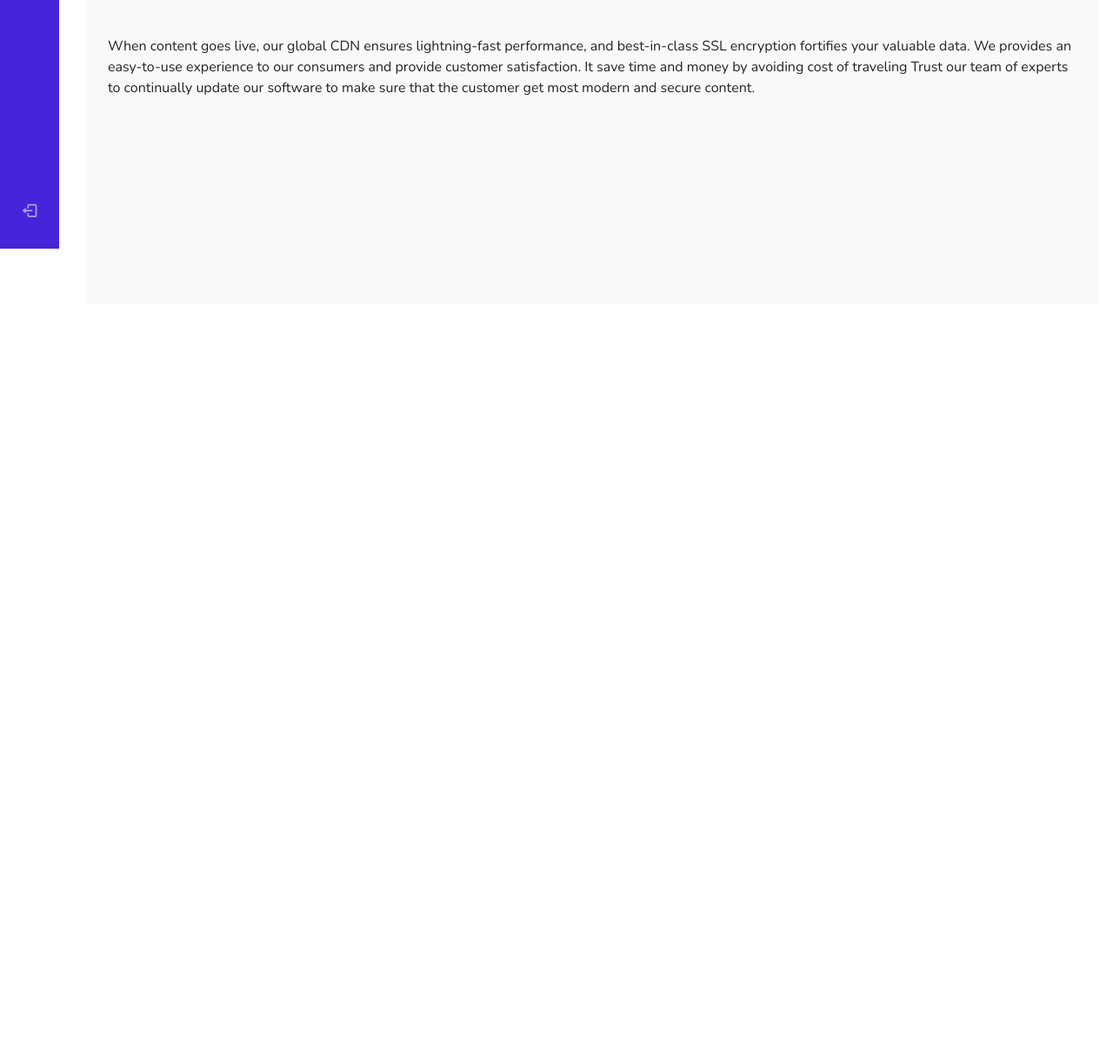
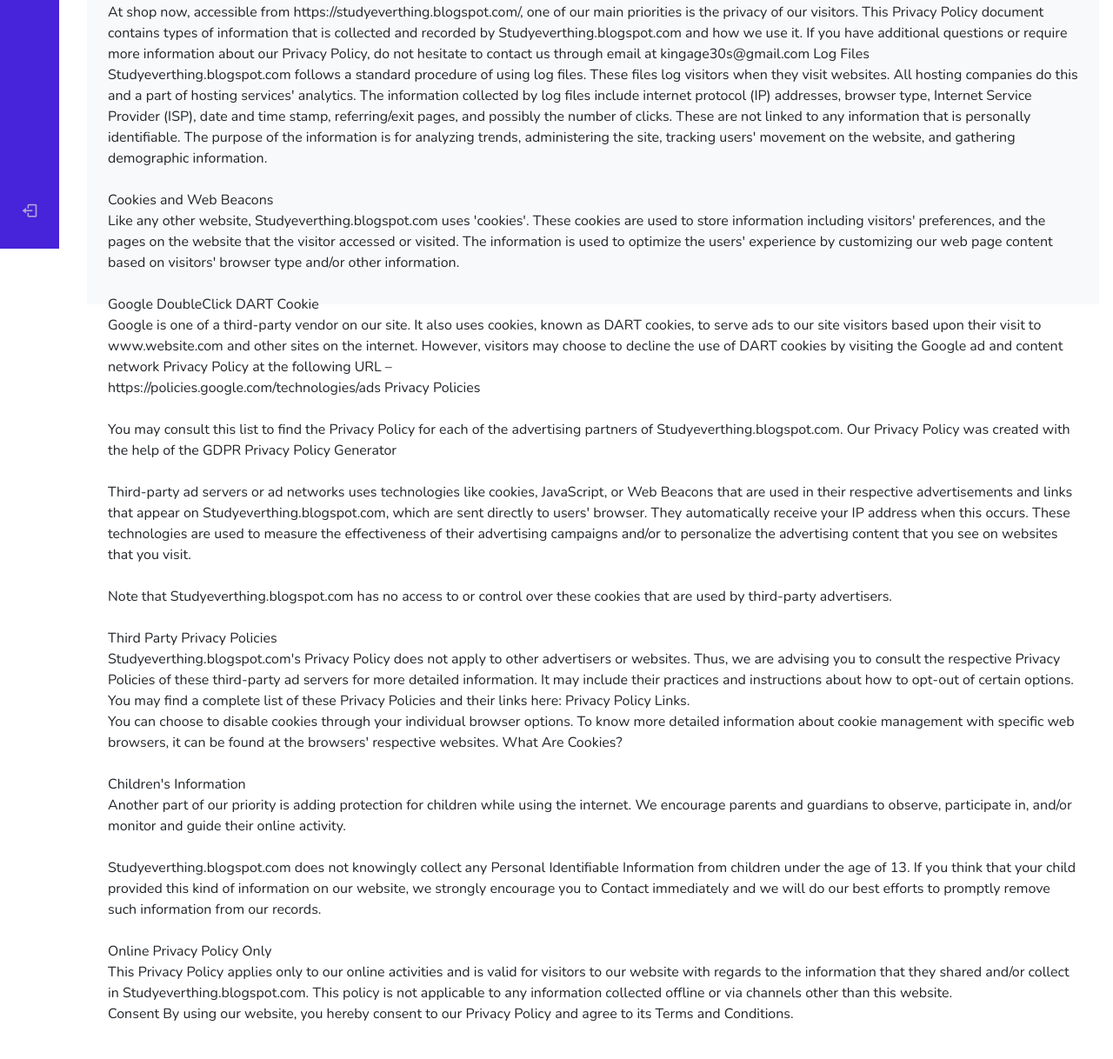
Before and after one commit to khushpreet-007/shopfiy, a Django app: page /privacy/ in a window 1280 px wide. Shown: the part 514-1732 px from the top of the page at 87% size. Before the commit the page ends 800 px from the top, so only its background shows below. Run offline with Django 3.2, Linux system fonts and the light colour scheme; some libraries are stand-ins or nearby versions.

Commit message:
Update privacy.html

```diff
--- a/blog/templates/blog/privacy.html
+++ b/blog/templates/blog/privacy.html
@@ -279,6 +279,10 @@
         .nav_logo-name {
             size: 20px;
         }
+            .privacy_img img {
+        width: 30%;
+        height: 30%;
+    }
     }
 
     @media screen and (min-width: 768px) {
@@ -342,32 +346,137 @@
     <div class="height-100 bg-light">
 
         <section class="section">
-            <div class="container">
-                <h1 class="para1">About Us</h1>
+         <div class="container">
+                <h1>Privacy Policy </h1>
                 <br>
-                <div class="about_img"> <img
-                        src="https://t3.ftcdn.net/jpg/01/36/36/72/500_F_136367229_lSbMq8ZEtAOhWmPK0ijhazCfZpRnukjV.jpg"
+
+                <div class="privacy_img"> <img
+                 src="https://1.bp.blogspot.com/-MPH0AfikoBQ/XrJU5sS3P_I/AAAAAAAAB2s/pzVJm_WbL54zcgTWfEFQGKTa91xb4iVLwCLcBGAsYHQ/s1600/20200506_113754.jpg"
                         alt="">
                 </div>
                 <br>
 
-                <p class="para">Shop now is a online Shoping Platform where any one can buy item at a reasonalble costs.
+                <p class="para">
+
+                    Privacy Policy
+
                     <br>
-                    Secure and Powerful Platform </br>
-                    Limitless Content <br>
-                    Time Saving <br>
-                </p>
-                <br>
-                <p class="para">
-                    When content goes live, our global CDN ensures lightning-fast performance,
-                    and best-in-class SSL encryption fortifies your valuable data.
+                    <br>
 
-                    We provides an easy-to-use experience to our consumers and provide customer satisfaction.
+                    At shop now, accessible from https://studyeverthing.blogspot.com/, one of our main priorities is the
+                    privacy of our visitors. This Privacy Policy document contains types of information that is
+                    collected and recorded by Studyeverthing.blogspot.com and how we use it.
+                    If you have additional questions or require more information about our Privacy Policy, do not
+                    hesitate to contact us through email at kingage30s@gmail.com
 
-                    It save time and money by avoiding cost of traveling
+                    Log Files
+                    <br>
 
-                    Trust our team of experts to continually update our software to make sure that the customer get
-                    most modern and secure content.
+                    Studyeverthing.blogspot.com follows a standard procedure of using log files. These files log
+                    visitors when they visit websites. All hosting companies do this and a part of hosting services'
+                    analytics. The information collected by log files include internet protocol (IP) addresses, browser
+                    type, Internet Service Provider (ISP), date and time stamp, referring/exit pages, and possibly the
+                    number of clicks. These are not linked to any information that is personally identifiable. The
+                    purpose of the information is for analyzing trends, administering the site, tracking users' movement
+                    on the website, and gathering demographic information.
+                    <br>
+                    <br>
+
+                    Cookies and Web Beacons
+                    <br>
+
+                    Like any other website, Studyeverthing.blogspot.com uses 'cookies'. These cookies are used to store
+                    information including visitors' preferences, and the pages on the website that the visitor accessed
+                    or visited. The information is used to optimize the users' experience by customizing our web page
+                    content based on visitors' browser type and/or other information.
+                    <br>
+                    <br>
+
+                    Google DoubleClick DART Cookie
+                    <br>
+
+
+                    Google is one of a third-party vendor on our site. It also uses cookies, known as DART cookies, to
+                    serve ads to our site visitors based upon their visit to www.website.com and other sites on the
+                    internet. However, visitors may choose to decline the use of DART cookies by visiting the Google ad
+                    and content network Privacy Policy at the following URL –
+                    <br>
+
+                    https://policies.google.com/technologies/ads
+
+                    Privacy Policies
+                    <br>
+
+                    <br>
+
+                    You may consult this list to find the Privacy Policy for each of the advertising partners of
+                    Studyeverthing.blogspot.com. Our Privacy Policy was created with the help of the GDPR Privacy Policy
+                    Generator
+                    <br>
+
+                    <br>
+
+                    Third-party ad servers or ad networks uses technologies like cookies, JavaScript, or Web Beacons
+                    that are used in their respective advertisements and links that appear on
+                    Studyeverthing.blogspot.com, which are sent directly to users' browser. They automatically receive
+                    your IP address when this occurs. These technologies are used to measure the effectiveness of their
+                    advertising campaigns and/or to personalize the advertising content that you see on websites that
+                    you visit.
+                    <br>
+
+                    <br>
+
+                    Note that Studyeverthing.blogspot.com has no access to or control over these cookies that are used
+                    by third-party advertisers.
+                    <br>
+
+                    <br>
+
+
+                    Third Party Privacy Policies
+                    <br>
+
+                    Studyeverthing.blogspot.com's Privacy Policy does not apply to other advertisers or websites. Thus,
+                    we are advising you to consult the respective Privacy Policies of these third-party ad servers for
+                    more detailed information. It may include their practices and instructions about how to opt-out of
+                    certain options. You may find a complete list of these Privacy Policies and their links here:
+                    Privacy Policy Links.
+                    <br>
+
+                    You can choose to disable cookies through your individual browser options. To know more detailed
+                    information about cookie management with specific web browsers, it can be found at the browsers'
+                    respective websites. What Are Cookies?
+                    <br>
+                    <br>
+
+
+                    Children's Information
+                    <br>
+
+                    Another part of our priority is adding protection for children while using the internet. We
+                    encourage parents and guardians to observe, participate in, and/or monitor and guide their online
+                    activity.
+                    <br>
+                    <br>
+
+                    Studyeverthing.blogspot.com does not knowingly collect any Personal Identifiable Information from
+                    children under the age of 13. If you think that your child provided this kind of information on our
+                    website, we strongly encourage you to Contact immediately and we will do our best efforts to
+                    promptly remove such information from our records.
+                    <br>
+
+                    <br>
+                    Online Privacy Policy Only
+                    <br>
+
+                    This Privacy Policy applies only to our online activities and is valid for visitors to our website
+                    with regards to the information that they shared and/or collect in Studyeverthing.blogspot.com. This
+                    policy is not applicable to any information collected offline or via channels other than this
+                    website.
+  <br>
+                    Consent
+                    By using our website, you hereby consent to our Privacy Policy and agree to its Terms and
+                    Conditions.
 
                 </p>
                 <br>
```
